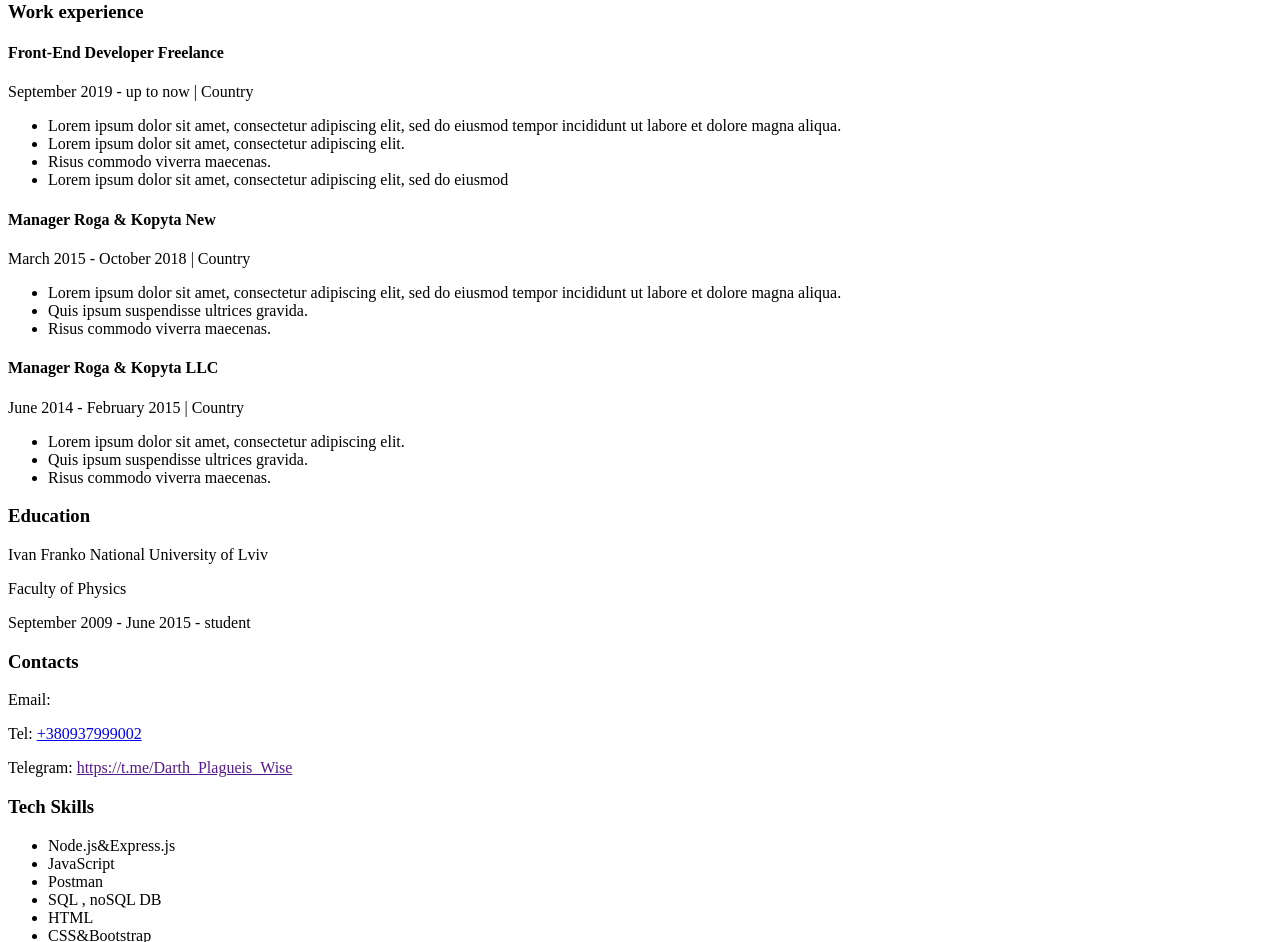
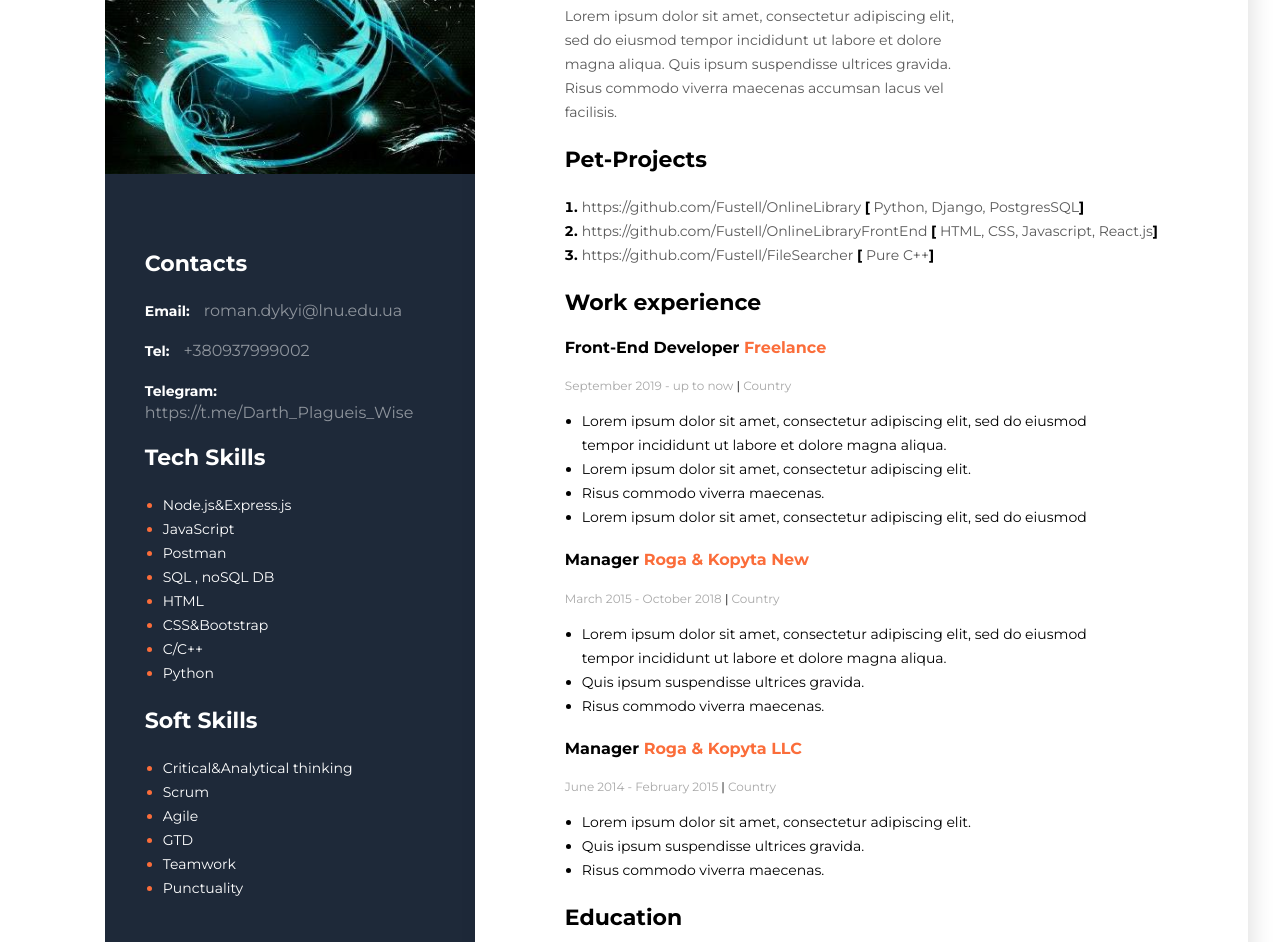
Before and after one commit to Fustell/Resume, a plain HTML site: page index.html in a window 1280 px wide. Shown: the part 276-1218 px from the top of the page. Drawn offline with Linux system fonts and the light colour scheme.

Commit message:
finised resume

```diff
--- a/index.html
+++ b/index.html
@@ -1,20 +1,30 @@
 <!DOCTYPE html>
 <html lang="en">
+
 <head>
   <meta charset="UTF-8">
+
   <meta name="viewport" content="width=device-width, initial-scale=1.0">
-    <title>Resume-Surname-StGr</title>
+
+  <link rel="stylesheet" href="./styles/styles.css">
+  <link rel="preconnect" href="https://fonts.googleapis.com">
+  <link rel="preconnect" href="https://fonts.gstatic.com" crossorigin>
+
+  <link href="https://fonts.googleapis.com/css2?family=Montserrat:wght@400;700&display=swap" rel="stylesheet">
+
+  <title>Resume Roman Dykyi</title>
 </head>
+
 <body>
   <!--Main-->
   <div class="main">
     <!--Main content-->
-        <div >
+    <div class="main-content">
       <!--aboutUser-->
       <div class="aboutUser">
-            <h2 >Full-stack Developer</h2>
-            <h1 >Name Surname</h1>
-            <p >
+        <h2 class="about-position">Full-stack Developer</h2>
+        <h1 class="about-name">Roman Dykyi</h1>
+        <p class="about-description">
           Lorem ipsum dolor sit amet, consectetur adipiscing elit, sed do
           eiusmod tempor incididunt ut labore et dolore magna aliqua. Quis
           ipsum suspendisse ultrices gravida. Risus commodo viverra maecenas
@@ -22,109 +32,95 @@
         </p>
       </div>
       <!--Projects-->
-          <div >
-            <h3 >Pet-Projects</h3>
-            <ol >
-              <li >
-                <span >
-                  <a href="…">Pr1</a>
-                    ...............................................
-                    <span >[</span>
-                  HTML, CSS, Node.js, Express.js, MongoDb&Mongoose<span >]</span></br>
+      <div>
+        <h3 class="title">Pet-Projects</h3>
+        <ol class="project-list">
+          <li class="project-item">
+            <span class="project">
+              <a href="https://github.com/Fustell/OnlineLibrary"
+                class="project-link">https://github.com/Fustell/OnlineLibrary</a>
+              <span class="project-brackets">[</span>
+              Python, Django, PostgresSQL<span class="project-brackets">]</span></br>
             </span>
-              </li>
-               <li>
-                <span >
-                  <a href="… ">Pr2 </a>
-                    ..........................
-                    <span >[</span>
-                  HTML, CSS&Bootstrap, Node.js, Express.js, MongoDb&Mongoose<span>]</span></br>
-           </span>
-              </li>
-              <!-- <li class="project-item">
-                <span class="project">
-                  <a href="https://cryptohub.goit.global/" class="project-link"
-                    >https://cryptohub.goit.global/</a
-                  >..........................................<span
-                    class="projects-bracket"
-                    >[</span
-                  >
-                  JavaScript <span class="projects-bracket">]</span></span
-                >
           </li>
           <li class="project-item">
             <span class="project">
-                  <a href="https://kidslike.goit.global/" class="project-link">
-                    https://kidslike.goit.global/</a
-                  >.................................................<span
-                    class="projects-bracket"
-                    >[</span
-                  >
-                  React.js, Node.js <span class="projects-bracket">]</span></span
-                >
-              </li> -->
+              <a href="https://github.com/Fustell/OnlineLibraryFrontEnd"
+                class="project-link">https://github.com/Fustell/OnlineLibraryFrontEnd</a>
+              <span class="project-brackets">[</span>
+              HTML, CSS, Javascript, React.js<span class="project-brackets">]</span></br>
+            </span>
+          </li>
+          <li class="project-item">
+            <span class="project">
+              <a href="https://github.com/Fustell/FileSearcher"
+                class="project-link">https://github.com/Fustell/FileSearcher</a>
+              <span class="project-brackets">[</span>
+              Pure C++<span class="project-brackets">]</span></br>
+            </span>
+          </li>
         </ol>
       </div>
 
       <!--Work-->
       <div class="work">
-            <h3 >Work experience</h3>
-            <div >
-              <h4 >
+        <h3 class="title">Work experience</h3>
+        <div>
+          <h4 class="work-position">
             Front-End Developer <span class="organization">Freelance</span>
           </h4>
-              <p >
-                September 2019 - up to now <span>|</span> Country
+          <p class="period">
+            September 2019 - up to now <span class="line">|</span> Country
           </p>
-              <ul >
-                <li>
+          <ul class="work-list">
+            <li class="work-list-item">
               Lorem ipsum dolor sit amet, consectetur adipiscing elit, sed do
               eiusmod tempor incididunt ut labore et dolore magna aliqua.
             </li>
-                <li>Lorem ipsum dolor sit amet, consectetur adipiscing elit.</li>
-                <li>Risus commodo viverra maecenas.</li>
-                <li>
+            <li class="work-list-item">Lorem ipsum dolor sit amet, consectetur adipiscing elit.</li>
+            <li class="work-list-item">Risus commodo viverra maecenas.</li>
+            <li class="work-list-item">
               Lorem ipsum dolor sit amet, consectetur adipiscing elit, sed do
               eiusmod
             </li>
           </ul>
         </div>
-            <div >
-              <h4>
-                Manager <span>Roga & Kopyta New</span>
+        <div>
+          <h4 class="work-position">
+            Manager <span class="organization">Roga & Kopyta New</span>
           </h4>
-              <p>
-                March 2015 - October 2018 <span >|</span> Country
+          <p class="period">
+            March 2015 - October 2018 <span class="line">|</span> Country
           </p>
-              <ul >
-                <li>
+          <ul class="work-list">
+            <li class="work-list-item">
               Lorem ipsum dolor sit amet, consectetur adipiscing elit, sed do
               eiusmod tempor incididunt ut labore et dolore magna aliqua.
             </li>
-                <li>Quis ipsum suspendisse ultrices gravida.</li>
-                <li>Risus commodo viverra maecenas.</li>
+            <li class="work-list-item">Quis ipsum suspendisse ultrices gravida.</li>
+            <li class="work-list-item">Risus commodo viverra maecenas.</li>
           </ul>
         </div>
-            <div >
-              <h4 >
-                Manager <span>Roga & Kopyta LLC</span>
+        <div>
+          <h4 class="work-position">
+            Manager <span class="organization">Roga & Kopyta LLC</span>
           </h4>
-              <p class="duration">
-                June 2014 - February 2015 <span>|</span> Country
+          <p class="period">
+            June 2014 - February 2015 <span class="line">|</span> Country
           </p>
-              <ul >
-                <li>Lorem ipsum dolor sit amet, consectetur adipiscing elit.</li>
-                <li>Quis ipsum suspendisse ultrices gravida.</li>
-                <li>Risus commodo viverra maecenas.</li>
+          <ul class="work-list">
+            <li class="work-list-item">Lorem ipsum dolor sit amet, consectetur adipiscing elit.</li>
+            <li class="work-list-item">Quis ipsum suspendisse ultrices gravida.</li>
+            <li class="work-list-item">Risus commodo viverra maecenas.</li>
           </ul>
         </div>
       </div>
       <!--Education-->
       <div>
-            <h3 >Education</h3>
-            <span>Ivan Franko National University of Lviv</span>
-            <p >Faculty of Physics</p>
-            <p>
+        <h3 class="title">Education</h3>
+        <span class="organization">Ivan Franko National University of Lviv</span>
+        <p class="work-position">Faculty of Mechanics and mathematics</p>
+        <p class="period">
           September 2009 - June 2015 <span>-</span> student
         </p>
       </div>
@@ -132,76 +128,79 @@
     <div class="sidebar">
       <!--Sidebar-->
       <aside>
-            <!-- <img src="img/photo.jpg" alt="userPhoto" /> -->
+        <img src="img/photo.jpg" alt="userPhoto" class="photo" />
         <!--Contacts-->
 
-            <div >
-              <h3>Contacts</h3>
+        <div class="contacts">
+          <h3 class="sidebar-title">Contacts</h3>
           <p>
-                <span> Email:</span>
-                <a href="mailto:test@gmail.com>roman.bilyk@lnu.edu.ua"></a>
+            <span class="contact-type">Email:</span>
+            <a href="mailto:test@gmail.com>roman.dykyi@lnu.edu.ua" class="contact-link">roman.dykyi@lnu.edu.ua</a>
           </p>
           <p>
-                <span> Tel:</span>
-                <a href="tel:+380937999002">+380937999002</a>
+            <span class="contact-type"> Tel:</span>
+            <a href="tel:+380937999002" class="contact-link">+380937999002</a>
           </p>
           <p>
-                <span > Telegram:</span>
-                <a href="" >https://t.me/Darth_Plagueis_Wise</a>
+            <span class="contact-type"> Telegram:</span>
+            <a href="" class="contact-link">https://t.me/Darth_Plagueis_Wise</a>
           </p>
         </div>
-            <div>
-              <h3>Tech Skills</h3>
-              <ul >
-                <li >
-                  <span>Node.js&Express.js</span>
+        <div class="tech-skills">
+          <h3 class="sidebar-title">Tech Skills</h3>
+          <ul class="tech-skills-list">
+            <li class="tech-skills-item">
+              <span class="tech-skills-text">Node.js&Express.js</span>
             </li>
-                 <li >
-                  <span>JavaScript</span>
+            <li class="tech-skills-item">
+              <span class="tech-skills-text">JavaScript</span>
             </li>
-                <li>
-                  <span>Postman</span>
+            <li class="tech-skills-item">
+              <span class="tech-skills-text">Postman</span>
             </li>
-                 <li >
-                  <span>SQL , noSQL DB</span>
+            <li class="tech-skills-item">
+              <span class="tech-skills-text">SQL , noSQL DB</span>
             </li>
 
-                <li >
-                  <span>HTML</span>
+            <li class="tech-skills-item">
+              <span class="tech-skills-text">HTML</span>
             </li>
-                <li >
-                  <span>CSS&Bootstrap</span>
+            <li class="tech-skills-item">
+              <span class="tech-skills-text">CSS&Bootstrap</span>
             </li>
-                 <li >
-                  <span>Photoshop&Figma</span>
+            <li class="tech-skills-item">
+              <span class="tech-skills-text">C/C++</span>
+            </li>
+            <li class="tech-skills-item">
+              <span class="tech-skills-text">Python</span>
             </li>
           </ul>
         </div>
-            <div >
-              <h3 >Soft Skills</h3>
-              <ul >
-                <li >
-                  <span>Critical&Analytical thinking</span>
-                </li>
-                <!-- <li class="skills-item">
-                  <span class="soft-skills-txt">Scrum</span>
+        <div class="soft-skills">
+          <h3 class="sidebar-title">Soft Skills</h3>
+          <ul class="soft-skills-list">
+            <li class="skills-item">
+              <span class="soft-skills-text">Critical&Analytical thinking</span>
             </li>
             <li class="skills-item">
-                  <span class="soft-skills-txt">Agile</span>
+              <span class="soft-skills-text">Scrum</span>
             </li>
             <li class="skills-item">
-                  <span class="soft-skills-txt">GTD</span>
-                </li> -->
-                <li class="skills-item">
-                  <span class="soft-skills-txt">Teamwork</span>
+              <span class="soft-skills-text">Agile</span>
             </li>
             <li class="skills-item">
-                  <span class="soft-skills-txt">Punctuality</span>
+              <span class="soft-skills-text">GTD</span>
+            </li>
+            <li class="skills-item">
+              <span class="soft-skills-text">Teamwork</span>
+            </li>
+            <li class="skills-item">
+              <span class="soft-skills-text">Punctuality</span>
             </li>
           </ul>
         </div>
       </aside>
     </div>
+</body>
 
-</body>
 </html>
--- /dev/null
+++ b/styles/styles.css
@@ -0,0 +1,217 @@
+body {
+    font-family: 'Montserrat', sans-serif;
+}
+
+a{
+    text-decoration:none;
+}
+
+.main{
+    display: flex;
+    flex-direction: row-reverse;
+    margin: 40px;
+    width: 1200px;
+}
+
+.main-content {
+    padding: 105px 90px;
+    background: #fff;
+    box-shadow: 6px 6px 20px 0px rgba(0,0,0,0.1);
+}
+
+.title {
+    color: #000;
+    font-size: 22px;
+    font-style: normal;
+    font-weight: 700;
+    line-height: normal;
+}
+
+.project-item {
+    color: #000;
+    font-size: 14px;
+    font-style: normal;
+    font-weight: 700;
+    line-height: 24px;
+}
+
+.project-list {
+    padding: 0;
+    margin-left: 17px;
+}
+
+.project, .project-link{
+    color: #595959;
+    font-size: 14px;
+    font-style: normal;
+    font-weight: 400;
+    line-height: 24px;
+}
+
+.project-brackets {
+    color: #000;
+    font-size: 14px;
+    font-style: normal;
+    font-weight: 700;
+    line-height: 24px;
+}
+
+.about-position {
+    color: #000;
+    font-family: 'Montserrat', sans-serif;
+    font-size: 14px;
+    font-style: normal;
+    font-weight: 700;
+    line-height: normal;
+}
+
+.about-name {
+    color: #000;
+    font-size: 45px;
+    font-style: normal;
+    font-weight: 700;
+    line-height: normal;
+    margin-bottom: 20px;
+}
+
+.about-description {
+    color: #595959;
+    width: 400px;
+    font-size: 14px;
+    font-style: normal;
+    font-weight: 400;
+    line-height: 24px;
+}
+
+
+.organization {
+    color: #fb6d3a;
+    font-size: 16px;
+    font-style: normal;
+    font-weight: 700;
+    line-height: normal;
+}
+
+.work-position {
+    color: #000;
+    font-size: 16px;
+    font-style: normal;
+    font-weight: 700;
+    line-height: normal;
+
+}
+
+.period{
+    color: #a8a8a8;
+    font-size: 12px;
+    font-style: normal;
+    font-weight: 400;
+    line-height: normal;
+    margin-bottom: 10px;
+}
+
+.line {
+    color: #000;
+    font-size: 12px;
+    font-style: normal;
+    font-weight: 400;
+    line-height: normal;
+}
+
+.work-list{
+    width: 509px;
+    padding:0;
+    margin-left: 17px;
+}
+
+.work-list-item {
+    font-size: 14px;
+    font-style: normal;
+    font-weight: 400;
+    line-height: 24px;
+}
+
+.sidebar {
+    color: white;
+    background: #1e2939;
+    width: 370px;
+    padding-top: 40px;
+}
+
+.photo{
+    width: 370px;
+    margin-bottom: 50px;
+}
+
+.sidebar-title {
+    font-size: 22px;
+    font-style: normal;
+    font-weight: 700;
+    line-height: normal;
+}
+
+.contacts,
+.tech-skills,
+.soft-skills {
+    margin-left: 40px;
+}
+
+.contact-type {
+    font-size: 14px;
+    font-style: normal;
+    font-weight: 700;
+    line-height: 24px;
+    margin-right: 10px;
+}
+
+.contact-link {
+    color: #8E949C;
+}
+
+.contact-link:hover {
+    text-decoration: underline;
+}
+
+.tech-skills-list {
+    padding:0;
+    margin-left: 18px;
+}
+
+.tech-skills-item {
+    color:#fb6d3a;
+    font-size: 14px;
+    font-style: normal;
+    font-weight: 700;
+    line-height: 24px;
+}
+
+.tech-skills-text {
+    color:#FFF;
+    font-family: 'Montserrat', sans-serif;
+    font-size: 14px;
+    font-style: normal;
+    font-weight: 400;
+    line-height: 24px;
+}
+
+.soft-skills-list{
+    padding:0;
+    margin-left: 18px;
+}
+
+.skills-item{
+    color:#fb6d3a;
+    font-size: 14px;
+    font-style: normal;
+    font-weight: 700;
+    line-height: 24px;
+}
+
+.soft-skills-text {
+    color:#FFF;
+    font-family: 'Montserrat', sans-serif;
+    font-size: 14px;
+    font-style: normal;
+    font-weight: 400;
+    line-height: 24px;
+}
```
Also changed, not shown: img/photo.jpg (added). Lines whose indentation alone changed are shown as unchanged.
